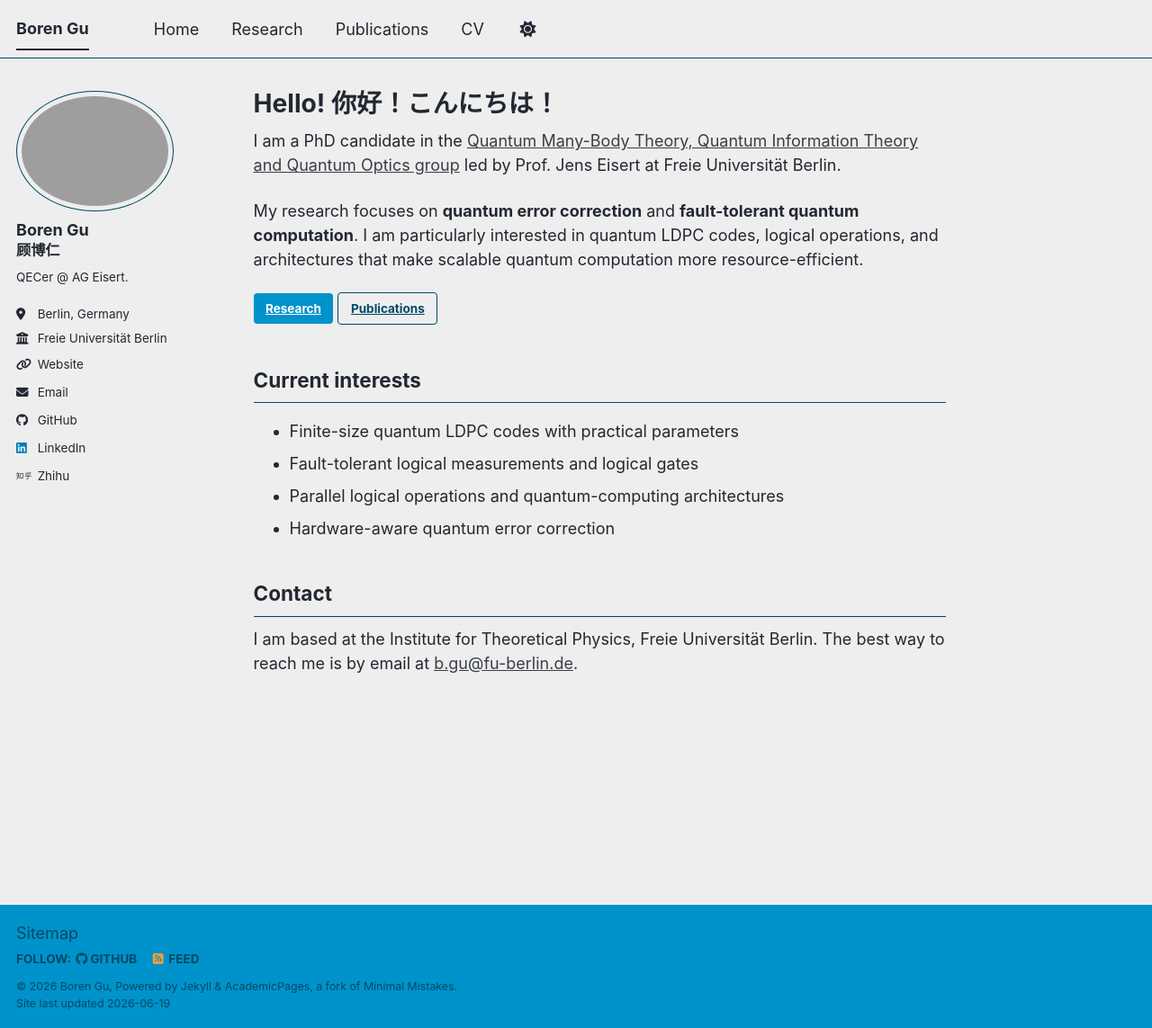
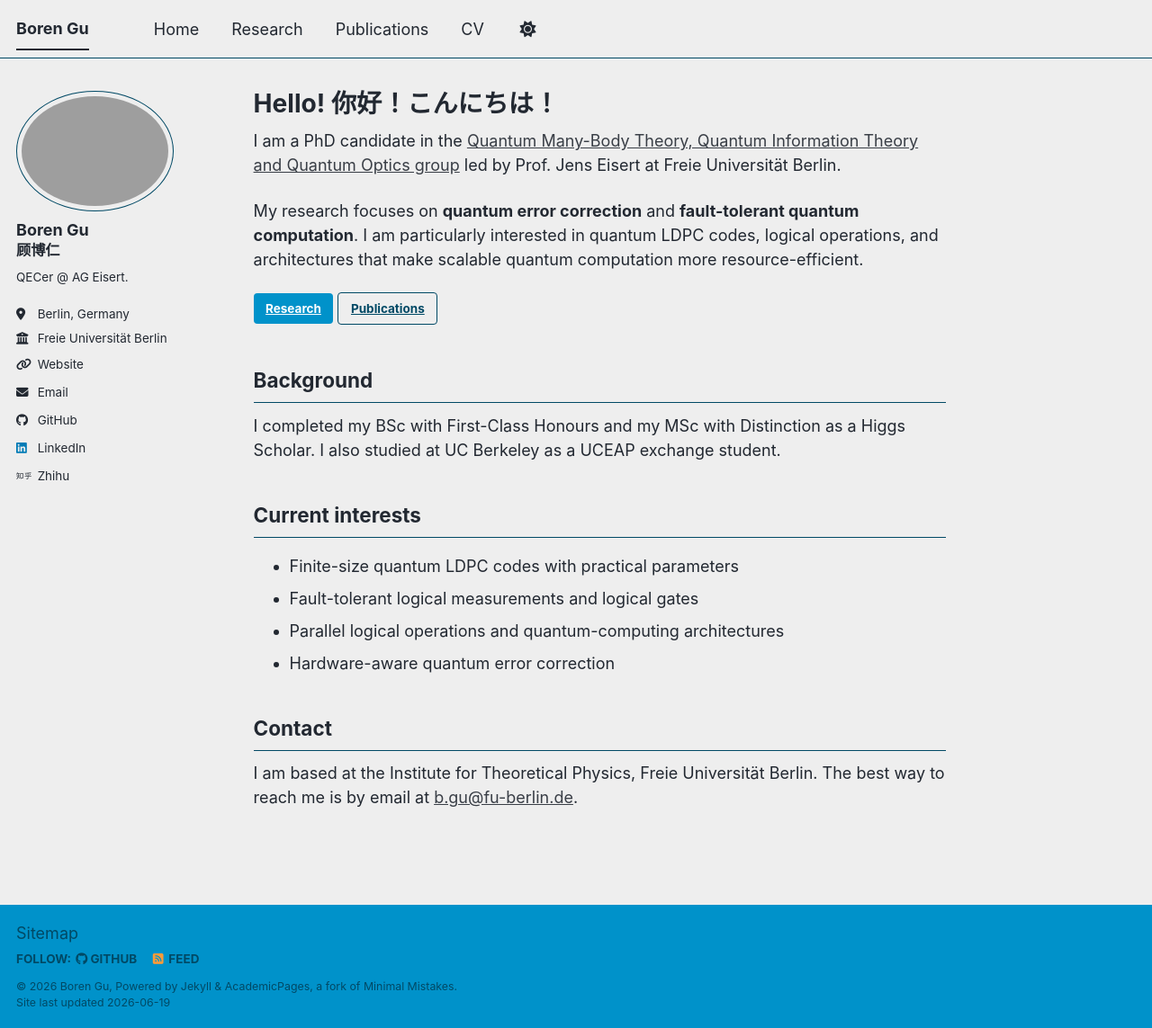
Before and after one commit to BorenGu/borengu_com, a Jekyll site: the page built from _pages/about.md, in a window 1280 px wide and 1143 px high. Shown: the whole window at 90% size. Built offline with Jekyll 4.4.1, drawn with Linux system fonts in a browser that asks for light colours; a script bundle is joined from its source files by our own code; library files that are not in the unit come from our copies.

Commit message:
Add academic background to homepage

```diff
--- a/_pages/about.md
+++ b/_pages/about.md
@@ -15,6 +15,10 @@ My research focuses on **quantum error correction** and **fault-tolerant quantum
 [Research](/research/){: .btn .btn--primary }
 [Publications](/publications/){: .btn .btn--inverse }
 
+## Background
+
+I completed my BSc with First-Class Honours and my MSc with Distinction as a Higgs Scholar. I also studied at UC Berkeley as a UCEAP exchange student.
+
 ## Current interests
 
 - Finite-size quantum LDPC codes with practical parameters
```
